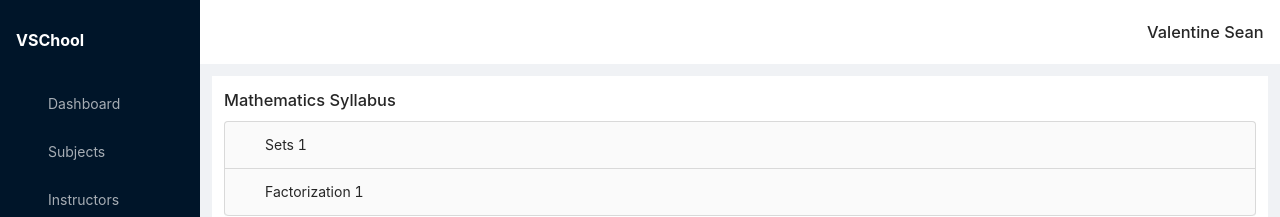
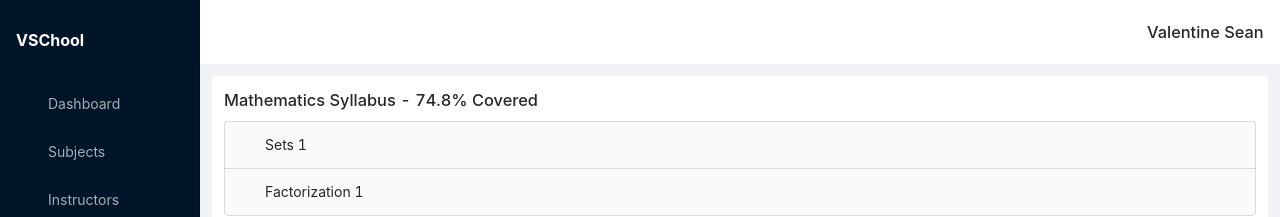
Before and after one commit to ValentineSean/v-school-app, a Vue app: page /syllabus in a window 1280 px wide. Shown: the top 217 px of the page. Built offline with nearby package versions, Linux system fonts and the light colour scheme.

Commit message:
subject material basic design initiated

```diff
--- a/src/components/syllabus/Syllabus.vue
+++ b/src/components/syllabus/Syllabus.vue
@@ -1,6 +1,6 @@
 <template>
     <div>
-        <h1>{{ syllabus["subject_name"] }} Syllabus</h1>
+        <h1>{{ syllabus["subject_name"] }} Syllabus - {{ syllabus["subject_progress"] }}% Covered</h1>
 
         <a-collapse>
             <a-collapse-panel v-for="chapter in syllabus['chapters']" :key="chapter['chapter_id']" :header="chapter['chapter_name']">
@@ -19,6 +19,7 @@
 <script>
     let syllabus = {
         subject_name: "Mathematics",
+        subject_progress: 74.8,
         chapters: [
             {
                 chapter_id: 0,
```
